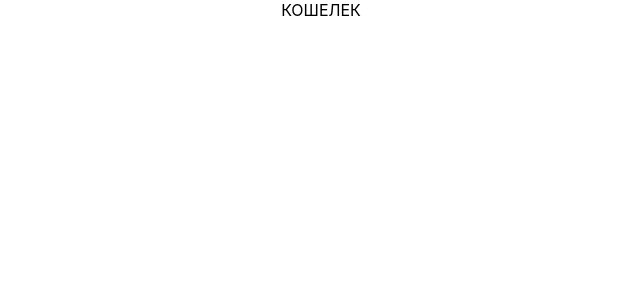
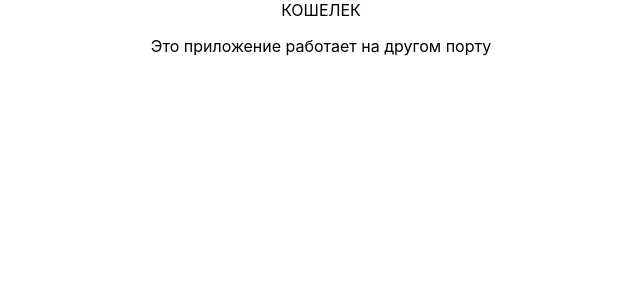
Before and after one commit to samakovuluk/upsb-wallet, a React (Create React App) app: page / in a window 1280 px wide. Shown: the top 300 px of the page, without its empty margins (319-959 px from the left). Built offline with nearby package versions, Linux system fonts and the light colour scheme.

Commit message:
change content

```diff
--- a/src/App.js
+++ b/src/App.js
@@ -5,6 +5,7 @@ function App() {
   return (
     <div className="App">
         КОШЕЛЕК
+      <p>Это приложение работает на другом порту</p>
     </div>
   );
 }
```
